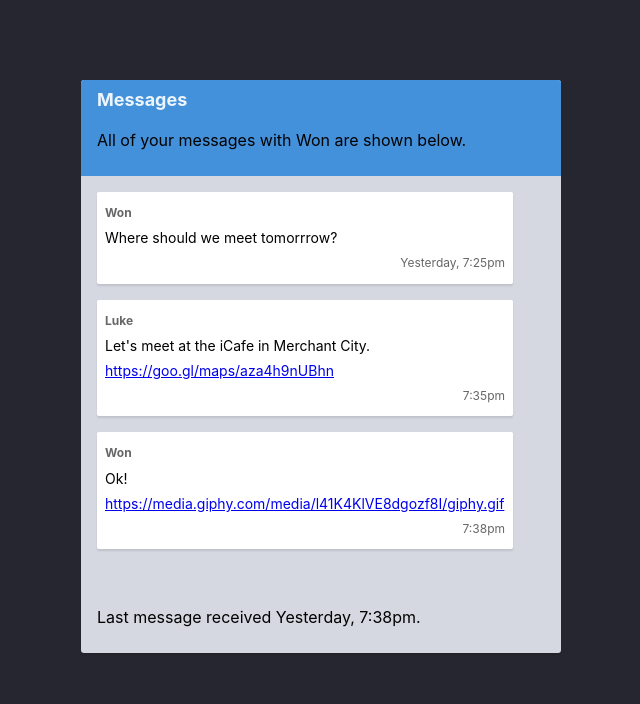
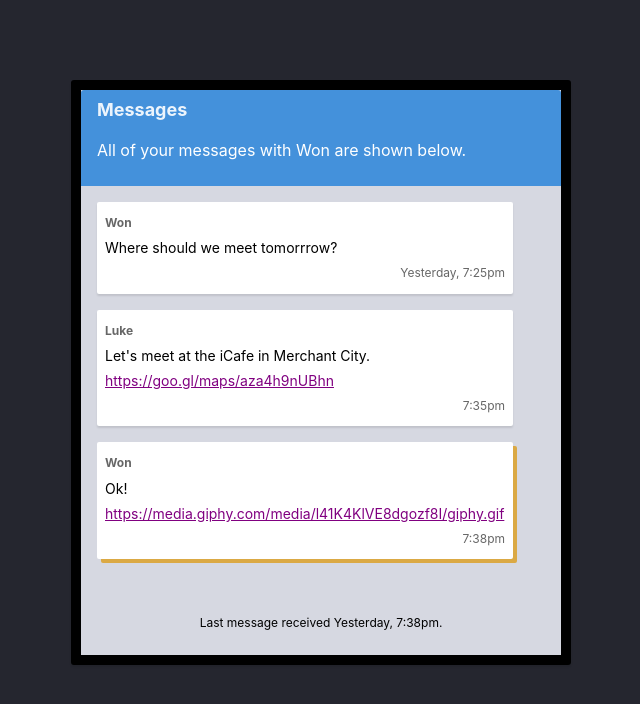
Before and after one commit to MariamZiade/HTML-CSS-Git-Exercise-Tripoli, a website: page week-1/8-advanced-selectors/index.html in a window 1280 px wide. Shown: the whole page, without its empty margins (319-959 px from the left). Drawn offline with Linux system fonts and the light colour scheme.

Commit message:
completed 8-advanced-selectors exercise

```diff
--- a/week-1/8-advanced-selectors/styles.css
+++ b/week-1/8-advanced-selectors/styles.css
@@ -1 +1,19 @@
 /* Try different box model properties below */
+.site-header__title ~ p {
+  color: white;
+}
+.site-footer {
+  text-align: center;
+  font-size: 12px;
+}
+.message--unread {
+  box-shadow: 4px 4px 0 #dba944;
+}
+
+a:link {
+  color: purple;
+}
+
+.site-wrapper {
+  border: 10px solid black;
+}
```
Also changed, not shown: week-1/8-advanced-selectors/readme.md.
